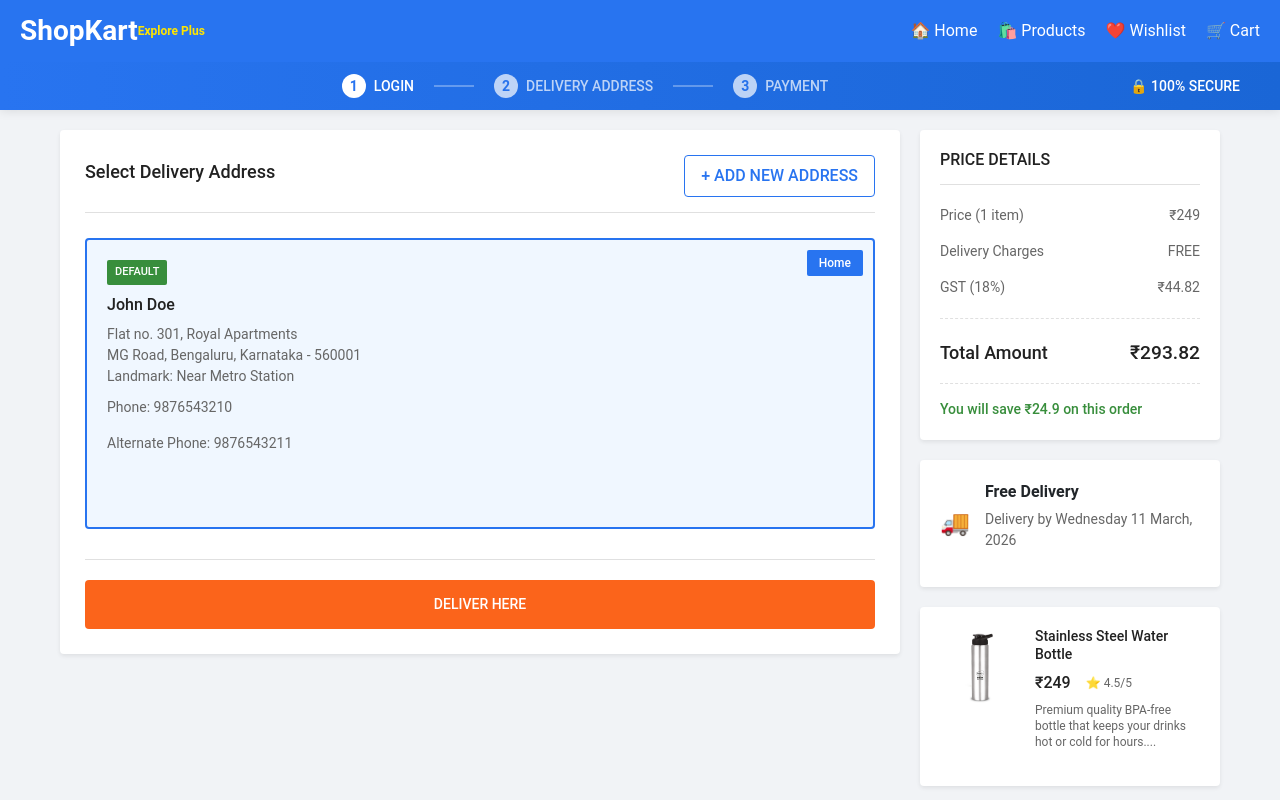
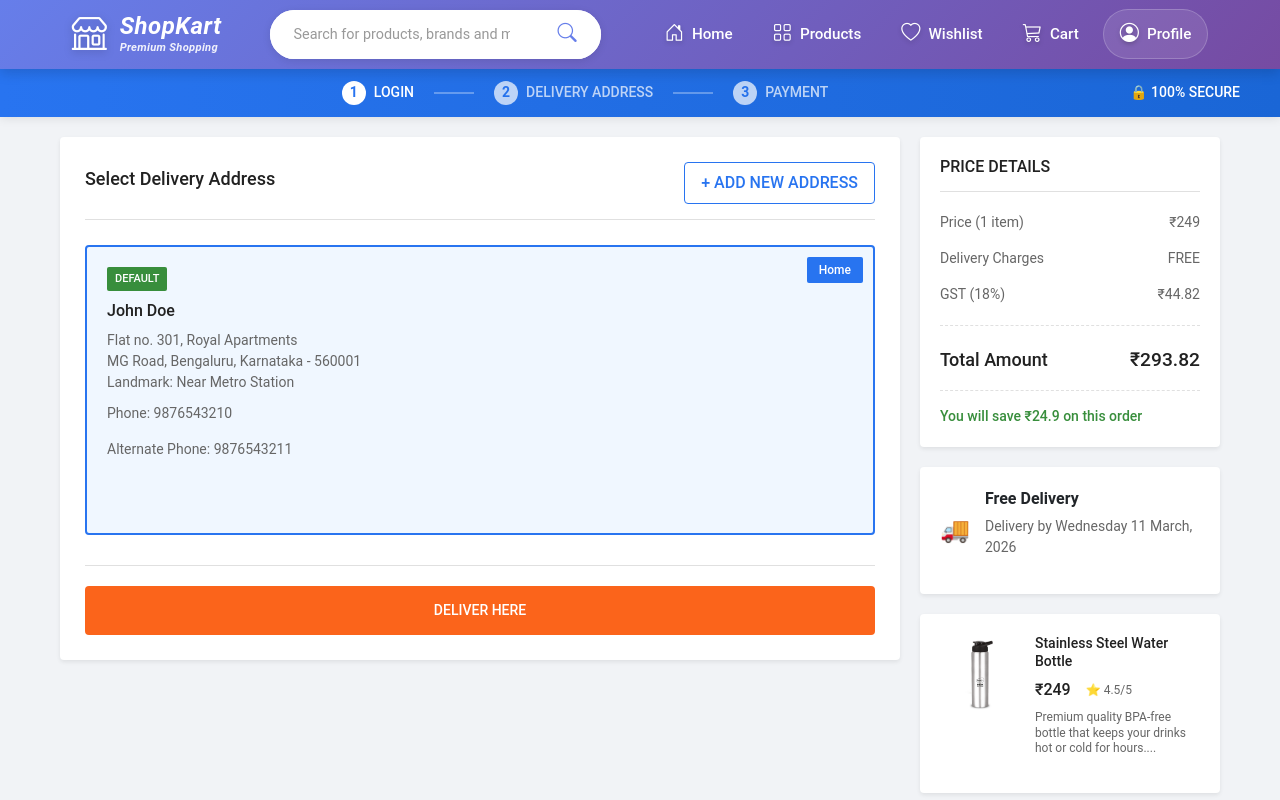
Before and after one commit to POOVARASAN-35/ecommerce-fullstack, a React (Vite) app in the folder flipkart/: page /checkout/1 in a window 1280 px wide. Shown: the top 800 px of the page. Built offline with nearby package versions, Linux system fonts and the light colour scheme; no server answers.

Commit message:
header ui changes

```diff
--- a/flipkart/package.json
+++ b/flipkart/package.json
@@ -11,6 +11,8 @@
   },
   "dependencies": {
     "axios": "^1.13.2",
+    "bootstrap": "^5.3.8",
+    "bootstrap-icons": "^1.13.1",
     "framer-motion": "^12.23.26",
     "react": "^19.1.1",
     "react-dom": "^19.1.1",
--- a/flipkart/src/Component/Navbar.jsx
+++ b/flipkart/src/Component/Navbar.jsx
@@ -1,22 +1,65 @@
 import { Link } from "react-router-dom";
+import { useState } from "react";
 import "../styles/Navbar.css";
 
 function Navbar() {
+  const [isMenuOpen, setIsMenuOpen] = useState(false);
+
   return (
     <nav className="navbar">
-      <div className="nav-left">
-        <Link to="/" className="logo">
-          <span className="logo-main">ShopKart</span>
-          <span className="logo-sub">Explore Plus</span>
-        </Link>
-      </div>
+      <div className="nav-container">
+        <div className="nav-left">
+          <Link to="/" className="logo">
+            <i className="bi bi-shop logo-icon"></i>
+            <div className="logo-text">
+              <span className="logo-main">ShopKart</span>
+              <span className="logo-sub">Premium Shopping</span>
+            </div>
+          </Link>
+        </div>
 
+        <div className="nav-search">
+          <input
+            type="text"
+            placeholder="Search for products, brands and more..."
+            className="search-input"
+          />
+          <button className="search-button">
+            <i className="bi bi-search"></i>
+          </button>
+        </div>
 
-      <div className="nav-right">
-        <Link to="/" className="nav-item">🏠 Home</Link>
-        <Link to="/products" className="nav-item">🛍️ Products</Link>
-        <Link to="/wishlist" className="nav-item">❤️ Wishlist</Link>
-        <Link to="/cart" className="nav-item">🛒 Cart</Link>
+        <div className={`nav-right ${isMenuOpen ? 'active' : ''}`}>
+          <Link to="/" className="nav-item">
+            <i className="bi bi-house-door nav-icon"></i>
+            <span className="nav-text">Home</span>
+          </Link>
+          <Link to="/products" className="nav-item">
+            <i className="bi bi-grid nav-icon"></i>
+            <span className="nav-text">Products</span>
+          </Link>
+          <Link to="/wishlist" className="nav-item">
+            <i className="bi bi-heart nav-icon"></i>
+            <span className="nav-text">Wishlist</span>
+            {/* <span className="badge">3</span> */}
+          </Link>
+          <Link to="/cart" className="nav-item">
+            <i className="bi bi-cart3 nav-icon"></i>
+            <span className="nav-text">Cart</span>
+            {/* <span className="badge">2</span> */}
+          </Link>
+          <div className="nav-item profile-item">
+            <i className="bi bi-person-circle nav-icon"></i>
+            <span className="nav-text">Profile</span>
+          </div>
+        </div>
+
+        <button
+          className="mobile-menu-btn"
+          onClick={() => setIsMenuOpen(!isMenuOpen)}
+        >
+          <i className={`bi ${isMenuOpen ? 'bi-x-lg' : 'bi-list'}`}></i>
+        </button>
       </div>
     </nav>
   );
--- a/flipkart/src/main.jsx
+++ b/flipkart/src/main.jsx
@@ -3,6 +3,9 @@ import { createRoot } from 'react-dom/client'
 import { BrowserRouter } from 'react-router-dom'
 import './index.css'
 import App from './App.jsx'
+
+import "bootstrap/dist/css/bootstrap.min.css";
+import "bootstrap-icons/font/bootstrap-icons.css";
 
 createRoot(document.getElementById('root')).render(
   <React.StrictMode>
--- a/flipkart/src/styles/Navbar.css
+++ b/flipkart/src/styles/Navbar.css
@@ -1,48 +1,320 @@
+/* Modern Navbar CSS with Bootstrap Icons */
+:root {
+  --primary-gradient: linear-gradient(135deg, #667eea 0%, #764ba2 100%);
+  --primary-color: #667eea;
+  --secondary-color: #764ba2;
+  --accent-color: #ff6b6b;
+  --text-light: #ffffff;
+  --text-dark: #333333;
+  --shadow-sm: 0 2px 8px rgba(0, 0, 0, 0.1);
+  --shadow-md: 0 4px 12px rgba(0, 0, 0, 0.15);
+  --transition: all 0.3s ease;
+}
+
 .navbar {
+  background: var(--primary-gradient);
+  padding: 0.8rem 2rem;
+  position: sticky;
+  top: 0;
+  z-index: 1000;
+  box-shadow: var(--shadow-md);
+}
+
+.nav-container {
+  max-width: 1400px;
+  margin: 0 auto;
   display: flex;
+  align-items: center;
   justify-content: space-between;
+  gap: 2rem;
+}
+
+/* Logo Styles */
+.nav-left {
+  flex-shrink: 0;
+}
+
+.logo {
+  display: flex;
   align-items: center;
-  background-color: var(--primary-blue);
-  padding: 10px 20px;
+  gap: 0.8rem;
+  text-decoration: none;
+  color: var(--text-light);
+  transition: var(--transition);
+}
+
+.logo:hover {
+  transform: scale(1.05);
+}
+
+.logo-icon {
+  font-size: 2.2rem;
+  filter: drop-shadow(0 2px 4px rgba(0, 0, 0, 0.2));
   color: white;
 }
 
-.logo {
-  text-decoration: none;
-  color: white;
-  font-weight: bold;
-  font-size: 22px;
+.logo-text {
+  display: flex;
+  flex-direction: column;
+}
+
+.logo-main {
+  font-size: 1.5rem;
+  font-weight: 700;
+  letter-spacing: 0.5px;
+  line-height: 1.2;
 }
 
 .logo-sub {
-  font-size: 12px;
+  font-size: 0.7rem;
+  opacity: 0.9;
+  letter-spacing: 0.3px;
+}
+
+/* Search Bar Styles */
+.nav-search {
+  flex: 1;
+  display: flex;
+  max-width: 600px;
+  margin: 0 1rem;
+  background: white;
+  border-radius: 50px;
+  overflow: hidden;
+  box-shadow: var(--shadow-sm);
+  transition: var(--transition);
+}
+
+.nav-search:focus-within {
+  box-shadow: 0 0 0 3px rgba(255, 255, 255, 0.3);
+  transform: translateY(-1px);
+}
+
+.search-input {
+  flex: 1;
+  padding: 0.8rem 1.5rem;
+  border: none;
+  outline: none;
+  font-size: 0.95rem;
+  background: white;
+  color: var(--text-dark);
+}
+
+.search-input::placeholder {
+  color: #999;
+  font-size: 0.9rem;
+}
+
+.search-button {
+  background: white;
+  border: none;
+  padding: 0 1.5rem;
+  cursor: pointer;
+  transition: var(--transition);
+  display: flex;
+  align-items: center;
+  justify-content: center;
+}
+
+.search-button i {
+  font-size: 1.2rem;
+  color: var(--primary-color);
+  transition: var(--transition);
+}
+
+.search-button:hover i {
+  transform: scale(1.1);
+  color: var(--secondary-color);
+}
+
+/* Navigation Items */
+.nav-right {
+  display: flex;
+  align-items: center;
+  gap: 0.5rem;
+}
+
+.nav-item {
+  display: flex;
+  align-items: center;
+  gap: 0.5rem;
+  padding: 0.6rem 1rem;
+  color: var(--text-light);
+  text-decoration: none;
+  border-radius: 50px;
+  transition: var(--transition);
+  position: relative;
+  white-space: nowrap;
+}
+
+.nav-item:hover {
+  background: rgba(255, 255, 255, 0.15);
+  transform: translateY(-2px);
+}
+
+.nav-icon {
+  font-size: 1.2rem;
+  filter: drop-shadow(0 2px 2px rgba(0, 0, 0, 0.2));
+}
+
+.nav-text {
+  font-size: 0.95rem;
+  font-weight: 500;
+}
+
+/* Badge Styles */
+.badge {
+  position: absolute;
+  top: 0;
+  right: 0;
+  background: var(--accent-color);
+  color: white;
+  font-size: 0.7rem;
+  font-weight: 600;
+  min-width: 1.2rem;
+  height: 1.2rem;
+  border-radius: 1rem;
+  display: flex;
+  align-items: center;
+  justify-content: center;
+  padding: 0 0.3rem;
+  box-shadow: 0 2px 4px rgba(0, 0, 0, 0.2);
+  animation: pulse 2s infinite;
+}
+
+@keyframes pulse {
+  0% {
+    transform: scale(1);
+  }
+  50% {
+    transform: scale(1.1);
+  }
+  100% {
+    transform: scale(1);
+  }
+}
+
+/* Profile Item */
+.profile-item {
+  cursor: pointer;
+  background: rgba(255, 255, 255, 0.1);
+  border: 1px solid rgba(255, 255, 255, 0.2);
+}
+
+/* Mobile Menu Button */
+.mobile-menu-btn {
+  display: none;
+  background: none;
+  border: none;
+  color: white;
+  font-size: 2rem;
+  cursor: pointer;
+  padding: 0.5rem;
+  transition: var(--transition);
+}
+
+.mobile-menu-btn:hover {
+  transform: scale(1.1);
+}
+
+/* Responsive Design */
+@media (max-width: 992px) {
+  .nav-text {
+    display: none;
+  }
+
+  .nav-item {
+    padding: 0.6rem;
+  }
+
+  .nav-icon {
+    font-size: 1.4rem;
+  }
+
+  .badge {
+    top: -5px;
+    right: -5px;
+  }
+}
+
+@media (max-width: 768px) {
+  .navbar {
+    padding: 0.8rem 1rem;
+  }
+
+  .nav-search {
+    display: none; /* Hide search on mobile, you might want to move it to a dropdown */
+  }
+
+  .nav-right {
+    position: fixed;
+    top: 70px;
+    left: -100%;
+    width: 100%;
+    height: calc(100vh - 70px);
+    background: var(--primary-gradient);
+    flex-direction: column;
+    align-items: flex-start;
+    padding: 2rem;
+    transition: var(--transition);
+    z-index: 999;
+  }
+
+  .nav-right.active {
+    left: 0;
+  }
+
+  .nav-item {
+    width: 100%;
+    padding: 1rem;
+    font-size: 1.1rem;
+  }
+
+  .nav-text {
+    display: inline-block;
+  }
+
+  .mobile-menu-btn {
+    display: block;
+  }
+
+  .logo-text {
+    display: none; /* Hide text on mobile, show only icon */
+  }
+
+  .logo-icon {
+    font-size: 2rem;
+  }
+}
+
+/* Active Link Styles */
+.nav-item.active {
+  background: rgba(255, 255, 255, 0.2);
+  font-weight: 600;
+}
+
+.nav-item.active i {
   color: #ffe500;
 }
 
-.nav-search {
-  width: 50%;
-  display: flex;
+/* Hover Effects */
+.nav-item i {
+  transition: var(--transition);
 }
 
-.nav-search input {
-  width: 100%;
-  padding: 8px;
-  border: none;
-  outline: none;
-  border-radius: 2px 0 0 2px;
+.nav-item:hover i {
+  transform: rotate(5deg);
 }
 
-.nav-search button {
-  background-color: #ffe500;
-  border: none;
-  padding: 8px 15px;
-  cursor: pointer;
-  font-weight: bold;
+/* Custom Scrollbar */
+.nav-right::-webkit-scrollbar {
+  width: 5px;
 }
 
-.nav-right .nav-item {
-  margin-left: 20px;
-  color: white;
-  text-decoration: none;
-  font-size: 16px;
+.nav-right::-webkit-scrollbar-track {
+  background: rgba(255, 255, 255, 0.1);
 }
+
+.nav-right::-webkit-scrollbar-thumb {
+  background: rgba(255, 255, 255, 0.3);
+  border-radius: 10px;
+}
```
Also changed, not shown: 1 other file (tests, documents, lock files or other folders).
